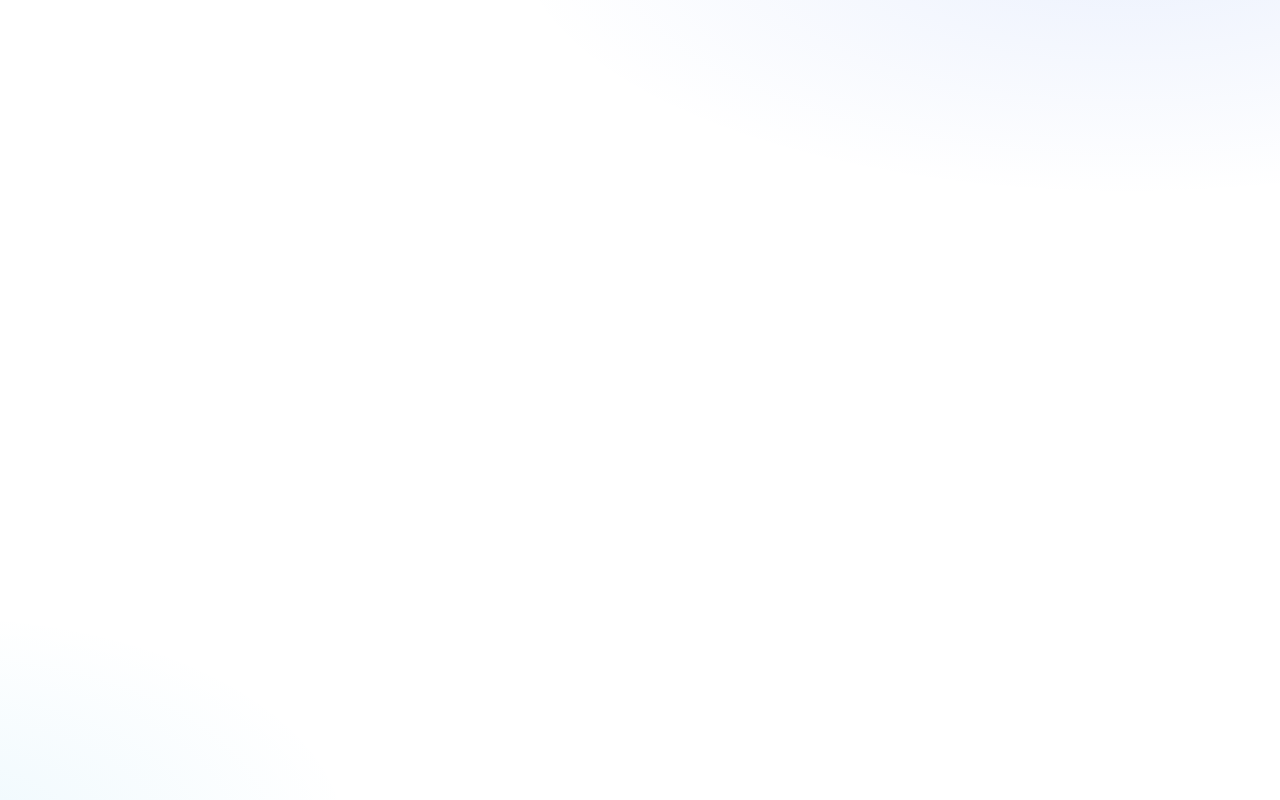
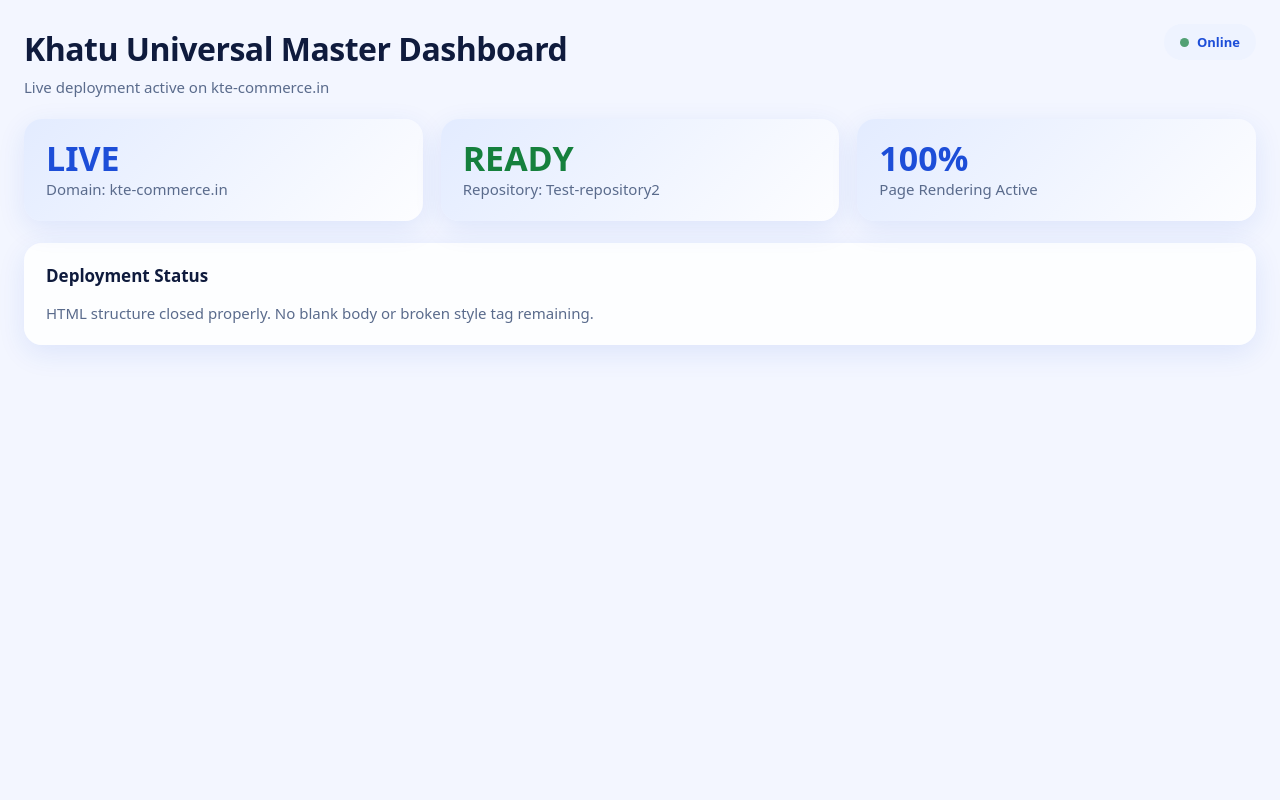
Before and after one commit to khatuuniversal/Test-repository2, a plain HTML site: page index.html in a window 1280 px wide. Drawn offline with Linux system fonts and the light colour scheme.

Commit message:
Fix broken CSS tail and render dashboard body on kte-commerce.in

```diff
--- a/index.html
+++ b/index.html
@@ -139,4 +139,23 @@ body{background:radial-gradient(1000px 420px at 88% -8%,rgba(37,99,235,.09),tran
 .chartbox{position:relative}.chart .halo{fill:#fff;stroke:#1d4ed8;stroke-width:4;opacity:0;transition:opacity .15s;filter:drop-shadow(0 0 8px rgba(29,78,216,.6))}.chart .ln{filter:drop-shadow(0 6px 8px rgba(29,78,216,.35))}
 .chart .pulse{transform-box:fill-box;transform-origin:center;animation:ping 1.8s ease-out infinite}@keyframes ping{from{transform:scale(1);opacity:.5}to{transform:scale(3.2);opacity:0}}
 .tip{position:absolute;transform:translateX(-50%);background:#0f1b3d;color:#fff;padding:6px 11px;border-radius:10px;font-size:12px;white-space:nowrap;pointer-events:none;box-shadow:0 8px 20px rgba(15,27,61,.3)}
-.donut circle{transition:stroke-width .2s}.donut ci</style></head><body></body></html>
+.donut circle{transition:stroke-width .2s}</style></head><body>
+<div id="app" style="display:block;min-width:0;padding:24px;background:#f3f6ff;min-height:100vh">
+  <div class="head" style="margin-bottom:20px">
+    <div>
+      <h2>Khatu Universal Master Dashboard</h2>
+      <p>Live deployment active on kte-commerce.in</p>
+    </div>
+    <div class="pill"><span class="live"></span><span>Online</span></div>
+  </div>
+  <div class="grid">
+    <div class="kpi"><b>LIVE</b><span>Domain: kte-commerce.in</span></div>
+    <div class="kpi"><b class="ok">READY</b><span>Repository: Test-repository2</span></div>
+    <div class="kpi"><b>100%</b><span>Page Rendering Active</span></div>
+  </div>
+  <div class="panel">
+    <h3>Deployment Status</h3>
+    <p style="margin:0;color:#5a6b8c">HTML structure closed properly. No blank body or broken style tag remaining.</p>
+  </div>
+</div>
+</body></html>
```
